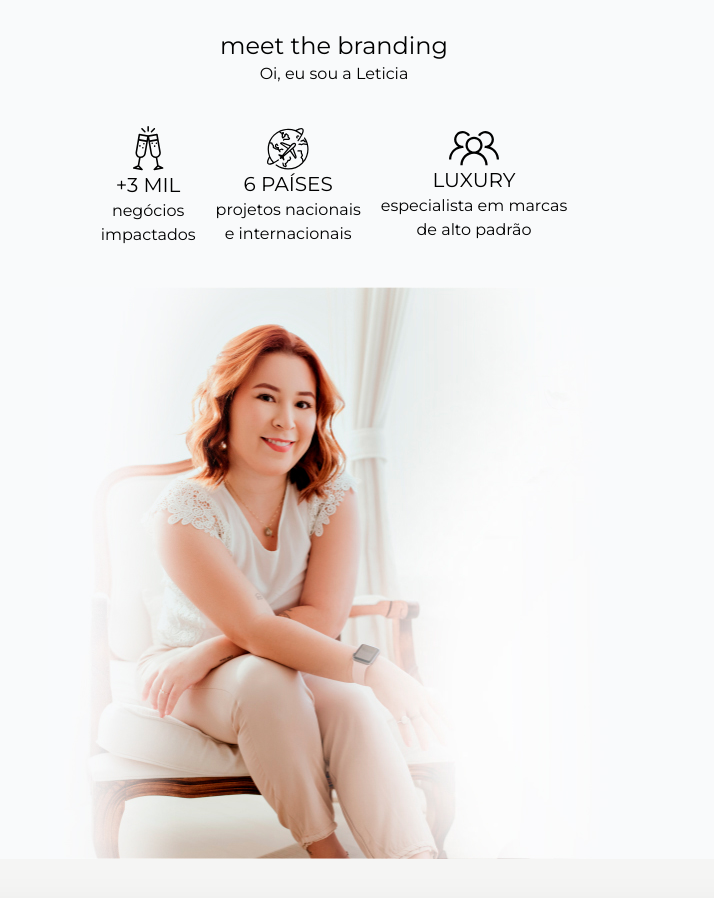
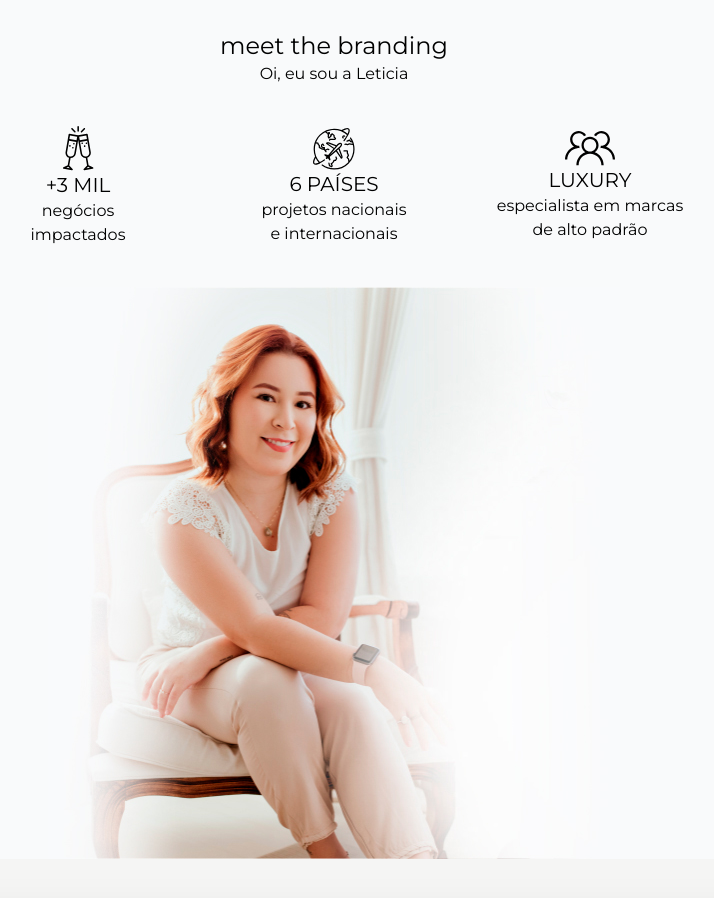
Before and after one commit to matheusmfl/landing-la-aust, a Next.js app: page / in a window 1280 px wide. Shown: the part 6720-7618 px from the top of the page, without its empty margins (306-1020 px from the left). Built offline with nearby package versions, Linux system fonts and the light colour scheme.

Commit message:
Fix bug on section 10

```diff
--- a/src/components/Section10.tsx
+++ b/src/components/Section10.tsx
@@ -14,8 +14,8 @@ export function Section10() {
         <span className="font-light text-base">Oi, eu sou a Leticia</span>
       </div>
 
-      <div className="font-Montserrat text-black flex flex-col items-center justify-center gap-5 lg:flex-row">
-        <div className="flex flex-col items-center justify-center">
+      <div className="font-Montserrat text-black flex flex-col items-center justify-center gap-5 lg:gap-0 lg:flex-row lg:items-center lg:justify-center">
+        <div className="flex flex-col items-center justify-center lg:w-64">
           <Image src={icon1} alt="ícone ilustrativo" />
           <span className="font-normal text-xl">+3 MIL</span>
           <span className="text-base">
@@ -24,7 +24,7 @@ export function Section10() {
           </span>
         </div>
 
-        <div className="flex flex-col items-center justify-center">
+        <div className="flex flex-col items-center justify-center lg:w-64">
           <Image src={icon2} alt="ícone ilustrativo" />
           <span className="font-normal text-xl">6 PAÍSES</span>
           <span className="text-base">
@@ -33,7 +33,7 @@ export function Section10() {
           </span>
         </div>
 
-        <div className="flex flex-col items-center justify-center">
+        <div className="flex flex-col items-center justify-center lg:w-64">
           <Image src={icon3} alt="ícone ilustrativo" />
           <span className="font-normal text-xl">LUXURY</span>
           <span className="text-base">
```
